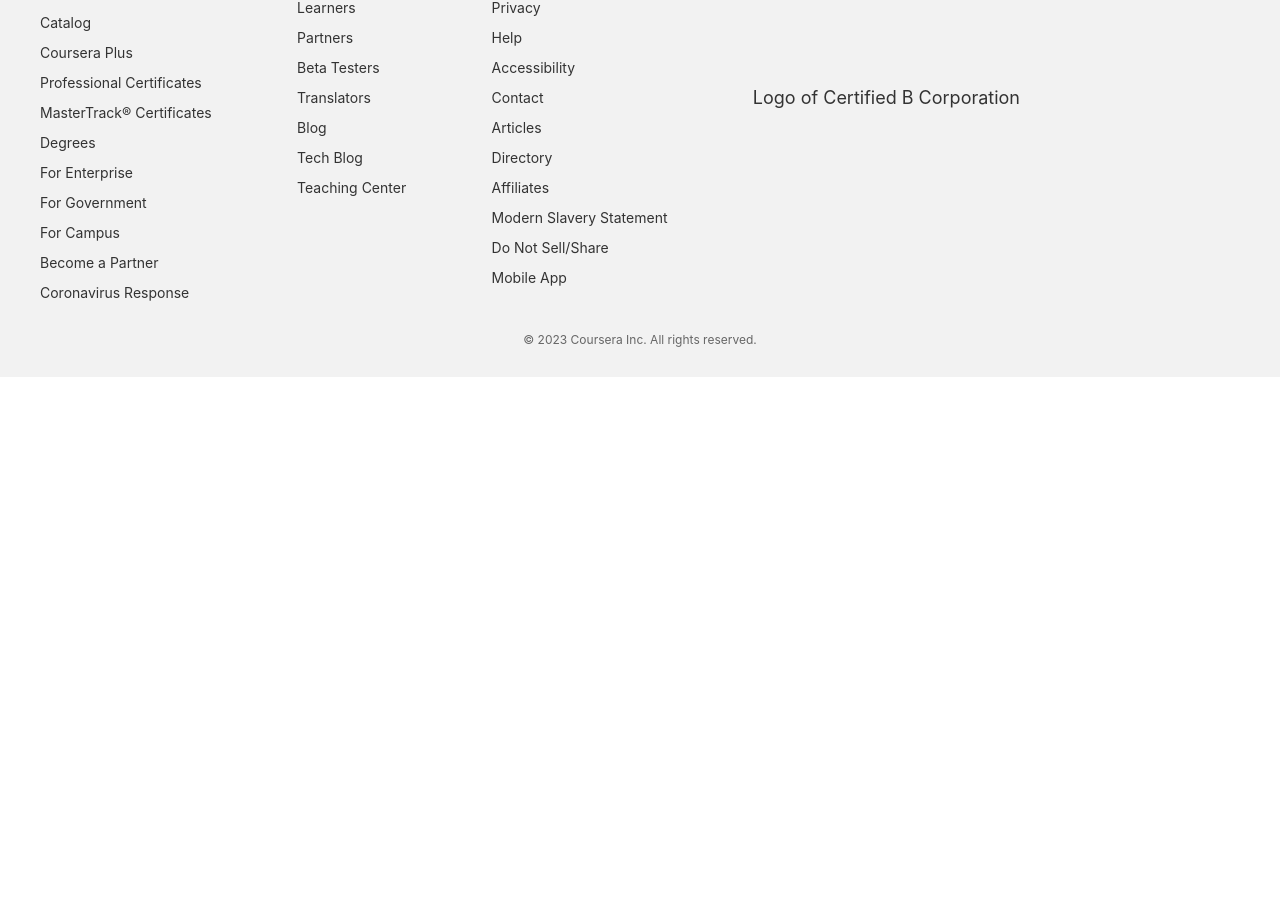
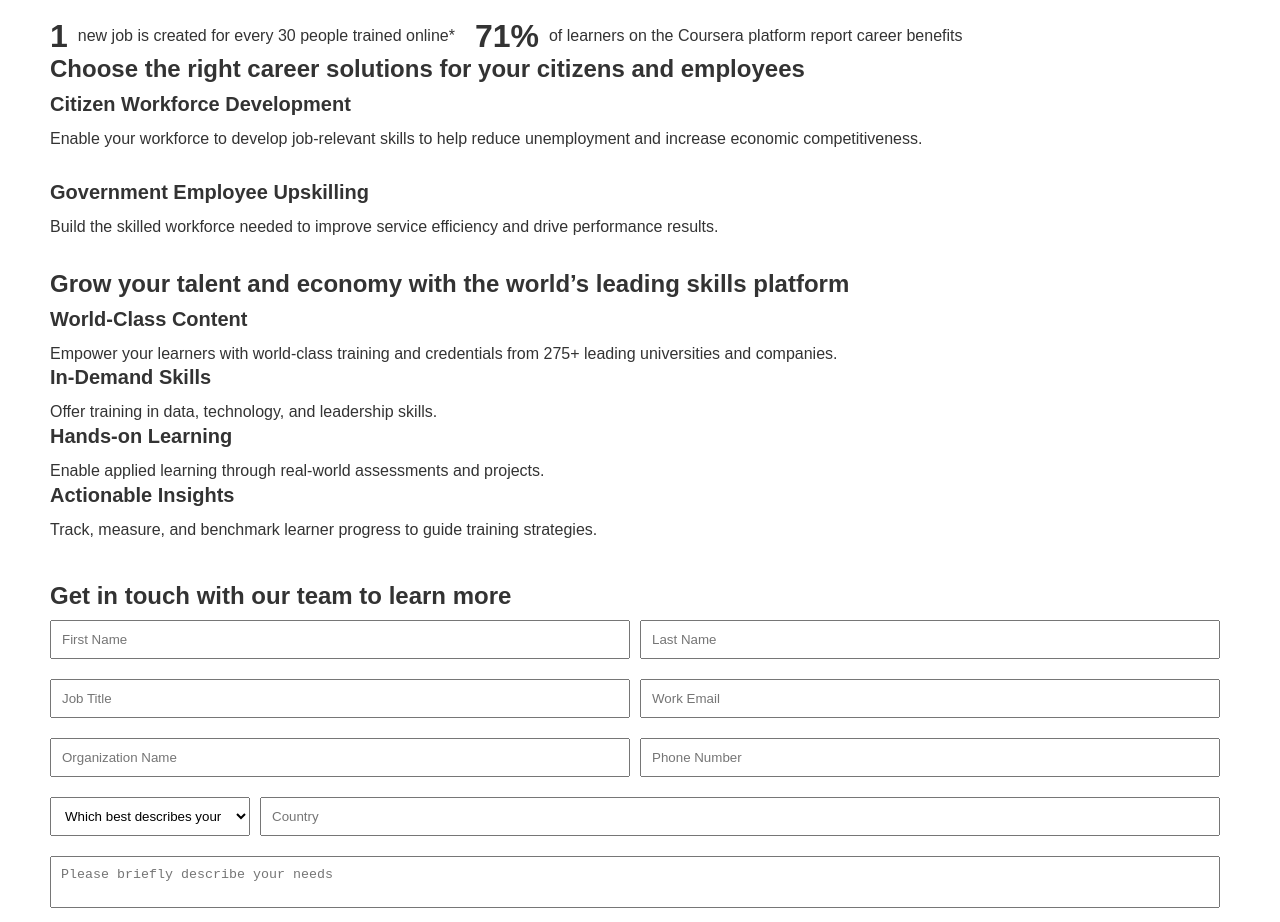
Before and after one commit to mohamedmehdigara/react-coursera-clone, a React (Create React App) app: page /for-governments in a window 1280 px wide. Shown: the part 250-1172 px from the top of the page. Before the commit the page ends 800 px from the top, so only its background shows below. Built offline with nearby package versions, Linux system fonts and the light colour scheme.

Commit message:
added files

```diff
--- a/src/App.css
+++ b/src/App.css
@@ -322,3 +322,89 @@
 .for-businesses-page .retain-talent p:last-child {
   margin-bottom: 0;
 }
+
+/* App.css */
+.forgovernment-container {
+  padding: 50px;
+  font-family: Arial, sans-serif;
+  color: #333;
+}
+
+.forgovernment-container h1 {
+  font-size: 28px;
+  margin-bottom: 20px;
+}
+
+.forgovernment-container h2 {
+  font-size: 24px;
+  margin-bottom: 10px;
+}
+
+.forgovernment-container h3 {
+  font-size: 20px;
+  margin-bottom: 10px;
+}
+
+.forgovernment-container p {
+  font-size: 16px;
+  line-height: 1.6;
+}
+
+.statistics {
+  display: flex;
+  margin-top: 20px;
+}
+
+.statistics div {
+  margin-right: 20px;
+  display: flex;
+  align-items: center;
+}
+
+.statistics span {
+  font-size: 32px;
+  font-weight: bold;
+  margin-right: 10px;
+}
+
+.train-citizens,
+.train-employees {
+  margin-bottom: 30px;
+}
+
+.get-in-touch {
+  margin-top: 40px;
+}
+
+.form-group {
+  display: flex;
+  margin-bottom: 20px;
+}
+
+.form-group input,
+.form-group select,
+.form-group textarea {
+  flex: 1;
+  padding: 10px;
+  margin-right: 10px;
+}
+
+.form-group select {
+  max-width: 200px;
+}
+
+.form-group textarea {
+  flex: 2;
+  resize: none;
+}
+
+button {
+  padding: 10px 20px;
+  background-color: #2a73cc;
+  color: #fff;
+  border: none;
+  border-radius: 4px;
+  cursor: pointer;
+}
+
+/* Other styles */
--- a/src/App.js
+++ b/src/App.js
@@ -4,6 +4,8 @@
 import ForIndividuals from './components/ForIndividuals';
 import Footer from './components/Footer';
 import ForBusinesses from './components/ForBusinesses';
+import ForGovernments from './components/ForGovernments';
+
 import "./App.css";
 
 const App = () => {
@@ -16,6 +18,8 @@
 
           <Route path="/for-businesses" exact element={<ForBusinesses/>} />
           <Route path="/for-individuals" exact element={<ForIndividuals/>} />
+          <Route path="/for-governments" exact element={<ForGovernments/>} />
+
 
           {/* Add more routes for other pages */}
         </Routes>
--- /dev/null
+++ b/src/components/ForGovernments.js
@@ -0,0 +1,94 @@
+import React from 'react';
+
+const ForGovernments = () => {
+  return (
+    <div className="forgovernment-container">
+      <h1>Coursera for Government</h1>
+      <div className="why-coursera">
+        <h2>Why Coursera</h2>
+        <p>
+          Drive sustainable economic growth and build a competitive workforce with online learning
+          from leading universities and companies.
+        </p>
+        <div className="statistics">
+          <div>
+            <span>1</span>
+            <p>new job is created for every 30 people trained online*</p>
+          </div>
+          <div>
+            <span>71%</span>
+            <p>of learners on the Coursera platform report career benefits</p>
+          </div>
+        </div>
+      </div>
+      <div className="career-solutions">
+        <h2>Choose the right career solutions for your citizens and employees</h2>
+        <div className="train-citizens">
+          <h3>Citizen Workforce Development</h3>
+          <p>
+            Enable your workforce to develop job-relevant skills to help reduce unemployment and
+            increase economic competitiveness.
+          </p>
+        </div>
+        <div className="train-employees">
+          <h3>Government Employee Upskilling</h3>
+          <p>
+            Build the skilled workforce needed to improve service efficiency and drive performance
+            results.
+          </p>
+        </div>
+      </div>
+      <div className="grow-talent">
+        <h2>Grow your talent and economy with the world’s leading skills platform</h2>
+        <div className="world-class-content">
+          <h3>World-Class Content</h3>
+          <p>Empower your learners with world-class training and credentials from 275+ leading universities and companies.</p>
+        </div>
+        <div className="in-demand-skills">
+          <h3>In-Demand Skills</h3>
+          <p>Offer training in data, technology, and leadership skills.</p>
+        </div>
+        <div className="hands-on-learning">
+          <h3>Hands-on Learning</h3>
+          <p>Enable applied learning through real-world assessments and projects.</p>
+        </div>
+        <div className="actionable-insights">
+          <h3>Actionable Insights</h3>
+          <p>Track, measure, and benchmark learner progress to guide training strategies.</p>
+        </div>
+      </div>
+      <div className="get-in-touch">
+        <h2>Get in touch with our team to learn more</h2>
+        <form>
+          <div className="form-group">
+            <input type="text" placeholder="First Name" />
+            <input type="text" placeholder="Last Name" />
+          </div>
+          <div className="form-group">
+            <input type="text" placeholder="Job Title" />
+            <input type="text" placeholder="Work Email" />
+          </div>
+          <div className="form-group">
+            <input type="text" placeholder="Organization Name" />
+            <input type="text" placeholder="Phone Number" />
+          </div>
+          <div className="form-group">
+            <select>
+              <option value="">Which best describes your needs:</option>
+              <option value="option1">Option 1</option>
+              <option value="option2">Option 2</option>
+              {/* Add more options as needed */}
+            </select>
+            <input type="text" placeholder="Country" />
+          </div>
+          <div className="form-group">
+            <textarea placeholder="Please briefly describe your needs"></textarea>
+          </div>
+          <button type="submit">Request info</button>
+        </form>
+      </div>
+    </div>
+  );
+};
+
+export default ForGovernments;
--- a/src/components/Header.js
+++ b/src/components/Header.js
@@ -25,7 +25,7 @@
             <Link to="/for-individuals">For Individuals</Link>
             <Link to="/for-businesses">For Businesses</Link>
             <a href="#">For Universities</a>
-            <a href="#">For Governments</a>
+            <Link to="/for-governments">For Governments</Link>
             <a href="#">Skip to Main Content</a>
           </div>
         </div>
```
